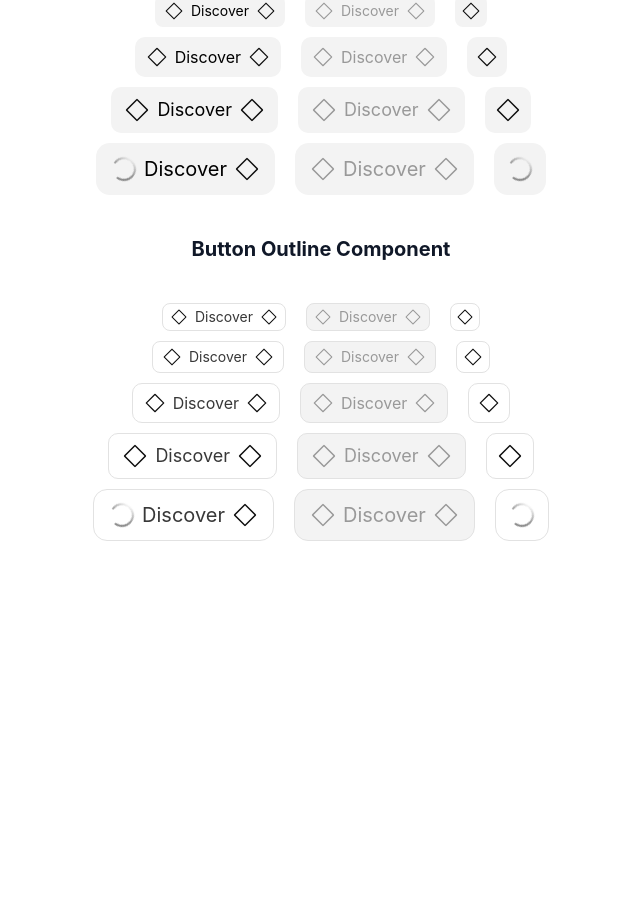
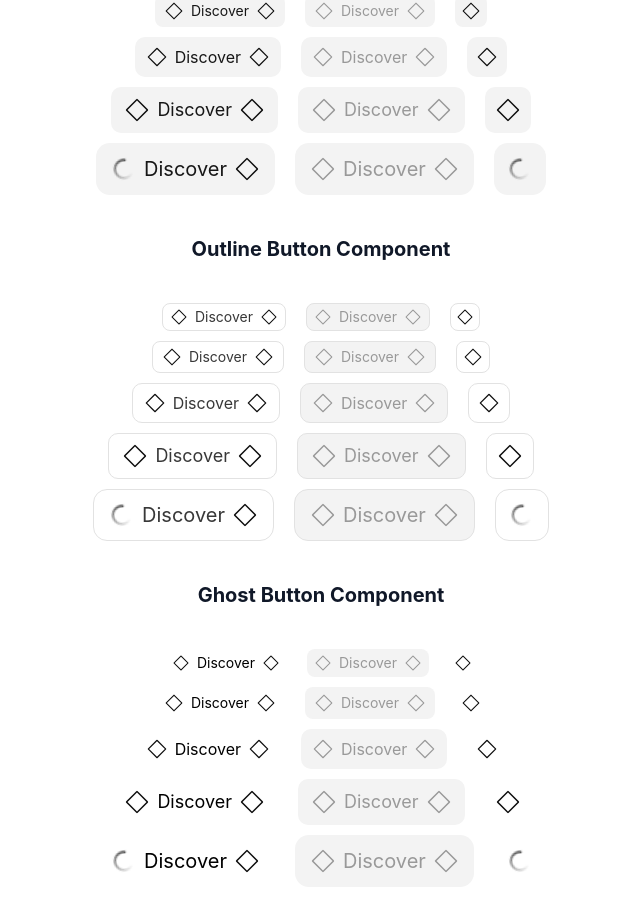
Before and after one commit to MohanaprabhuR/espresso, a Next.js app: page / in a window 1280 px wide. Shown: the part 609-1520 px from the top of the page, without its empty margins (319-959 px from the left). Before the commit the page ends 1230 px from the top, so only its background shows below. Built offline with nearby package versions, Linux system fonts and the light colour scheme.

Commit message:
Icon fix on dark mode and light mode

```diff
--- a/src/components/buttons/page.tsx
+++ b/src/components/buttons/page.tsx
@@ -5,7 +5,7 @@ export default function Home() {
     <>
       <div>
         <h1 className="text-xl text-center font-bold text-gray-900 dark:text-white pb-10">
-          Button Solid Component
+          Solid Button Component
         </h1>
         <div className="flex flex-col justify-center items-center gap-[10px_0]">
           <div className="flex gap-[0_20px]">
@@ -69,7 +69,7 @@ export default function Home() {
       </div>
       <div className="pt-10 text-center">
         <h1 className="text-xl font-bold text-gray-900 dark:text-white pb-10">
-          Button Subtle Component
+          Subtle Button Component
         </h1>
         <div className="flex flex-col justify-center items-center gap-[10px_0]">
           <div className="flex gap-[0_20px]">
@@ -134,7 +134,7 @@ export default function Home() {
 
       <div className="pt-10 text-center">
         <h1 className="text-xl font-bold text-gray-900 dark:text-white pb-10">
-          Button Outline Component
+          Outline Button Component
         </h1>
         <div className="flex flex-col justify-center items-center gap-[10px_0]">
           <div className="flex gap-[0_20px]">
@@ -196,6 +196,70 @@ export default function Home() {
           </div>
         </div>
       </div>
+      <div className="pt-10 text-center">
+        <h1 className="text-xl font-bold text-gray-900 dark:text-white pb-10">
+          Ghost Button Component
+        </h1>
+        <div className="flex flex-col justify-center items-center gap-[10px_0]">
+          <div className="flex gap-[0_20px]">
+            <Button variant="ghost" size="sm">
+              Discover
+            </Button>
+            <Button variant="ghost" size="sm" disabled>
+              Discover
+            </Button>
+            <Button variant="ghost" size="sm" iconOnly>
+              Discover
+            </Button>
+          </div>
+
+          <div className="flex gap-[0_20px]">
+            <Button variant="ghost" size="md">
+              Discover
+            </Button>
+            <Button variant="ghost" size="md" disabled>
+              Discover
+            </Button>
+            <Button variant="ghost" size="md" iconOnly>
+              Discover
+            </Button>
+          </div>
+
+          <div className="flex gap-[0_20px]">
+            <Button variant="ghost" size="lg">
+              Discover
+            </Button>
+            <Button variant="ghost" size="lg" disabled>
+              Discover
+            </Button>
+            <Button variant="ghost" size="lg" iconOnly>
+              Discover
+            </Button>
+          </div>
+          <div className="flex gap-[0_20px]">
+            <Button variant="ghost" size="xl">
+              Discover
+            </Button>
+            <Button variant="ghost" size="xl" disabled>
+              Discover
+            </Button>
+            <Button variant="ghost" size="xl" iconOnly>
+              Discover
+            </Button>
+          </div>
+          <div className="flex gap-[0_20px]">
+            <Button variant="ghost" size="xxl" loading>
+              Discover
+            </Button>
+            <Button variant="ghost" size="xxl" disabled>
+              Discover
+            </Button>
+            <Button variant="ghost" size="xxl" iconOnly loading>
+              Discover
+            </Button>
+          </div>
+        </div>
+      </div>
     </>
   );
 }
--- a/src/components/ui/button.tsx
+++ b/src/components/ui/button.tsx
@@ -5,27 +5,28 @@ import { Slot } from "@radix-ui/react-slot";
 import { cva, type VariantProps } from "class-variance-authority";
 import { useTheme } from "next-themes";
 import { cn } from "@/lib/utils";
+import Image from "next/image";
 
 const buttonVariants = cva(
-  "inline-flex focus:shadow-[var(--focus-light)] items-center gap-[0_8px] justify-center whitespace-nowrap transition-all ease-in-out disabled:bg-[var(--gray2)] disabled:text-[var(--gray4)] disabled:pointer-events-none ",
+  "inline-flex focus:shadow-[var(--focus-light)] items-center gap-[0_8px] justify-center whitespace-nowrap transition-all ease-in-out disabled:bg-[var(--gray2)] disabled:text-[var(--gray4)] disabled:pointer-events-none",
   {
     variants: {
       variant: {
         solid:
           "bg-[var(--gray7)] hover:bg-[var(--gray6)] active:bg-[var(--gray5)] text-[var(--inkwhite)] outline-none",
         subtle:
-          "bg-[var(--gray2)] text-bg-[var(--gray7)]  hover:bg-[var(--gray3)] active:bg-[var(--gray1)] outline-none",
+          "bg-[var(--gray2)] text-[var(--gray7)] hover:bg-[var(--gray3)] active:bg-[var(--gray1)] outline-none",
         outline:
           "border border-[var(--gray1)] active:bg-[var(--gray1)] text-[var(--gray6)] focus:bg-[var(--gray2)]",
-        ghost: "hover:bg-accent hover:text-accent-foreground",
-        link: "text-primary underline-offset-4 hover:underline",
+        ghost:
+          "bg-transparent hover:bg-[var(--gray3)] active:bg-[var(--gray1)] focus:bg-[var(--gray2)]",
       },
       size: {
         sm: "h-7 rounded-lg text-sm font-[var(--font-variation-420)]",
         md: "h-8 rounded-lg text-sm font-[var(--font-variation-500)]",
         lg: "h-10 rounded-[10px] text-base font-[var(--font-variation-500)]",
-        xl: "h-[46px] rounded-xl text-lg rounded-[10px] font-[var(--font-variation-500-30)]",
-        xxl: "h-[52px] rounded-[14px] text-xl ffont-[var(--font-variation-500-30)]",
+        xl: "h-[46px] rounded-[10px] text-lg font-[var(--font-variation-500-30)]",
+        xxl: "h-[52px] rounded-[14px] text-xl font-[var(--font-variation-500-30)]",
       },
       iconOnly: {
         true: "",
@@ -37,7 +38,7 @@ const buttonVariants = cva(
       { size: "sm", iconOnly: true, className: "p-1.5" },
 
       { size: "md", iconOnly: false, className: "py-[7px] px-2.5" },
-      { size: "md", iconOnly: true, className: "p-[7px] " },
+      { size: "md", iconOnly: true, className: "p-[7px]" },
 
       { size: "lg", iconOnly: false, className: "py-2.5 px-3" },
       { size: "lg", iconOnly: true, className: "p-2.5" },
@@ -46,7 +47,7 @@ const buttonVariants = cva(
       { size: "xl", iconOnly: true, className: "p-[11px]" },
 
       { size: "xxl", iconOnly: false, className: "py-[14px] px-[16px]" },
-      { size: "xxl", iconOnly: true, className: "p-[14px] " },
+      { size: "xxl", iconOnly: true, className: "p-[14px]" },
     ],
     defaultVariants: {
       variant: "solid",
@@ -62,6 +63,8 @@ export interface ButtonProps
   asChild?: boolean;
   children?: React.ReactNode;
   loading?: boolean;
+  leftIcon?: React.ReactNode;
+  rightIcon?: React.ReactNode;
 }
 
 const iconSizeMap: Record<
@@ -87,33 +90,13 @@ const SvgIcon = ({ width, height }: { width: number; height: number }) => (
 );
 
 const Spinner = ({ width, height }: { width: number; height: number }) => (
-  <svg
+  <Image
+    src="/images/spinner-gray.png"
     width={width}
     height={height}
-    viewBox="0 0 16 16"
-    fill="none"
+    alt="Spinner"
     className="animate-spin"
-  >
-    <path
-      fillRule="evenodd"
-      clipRule="evenodd"
-      d="M8 1.333a6.667 6.667 0 1 0 6.667 6.667.667.667 0 1 1 1.333 0 8 8 0 1 1-8-8 .667.667 0 0 1 0 1.333Z"
-      fill="url(#spinner-gradient)"
-    />
-    <defs>
-      <linearGradient
-        id="spinner-gradient"
-        x1="8"
-        y1="0"
-        x2="8"
-        y2="16"
-        gradientUnits="userSpaceOnUse"
-      >
-        <stop stopColor="#888" />
-        <stop offset="1" stopColor="transparent" />
-      </linearGradient>
-    </defs>
-  </svg>
+  />
 );
 
 const DisabledIcon = ({ width, height }: { width: number; height: number }) => (
@@ -147,6 +130,8 @@ const Button = React.forwardRef<HTMLButtonElement, ButtonProps>(
       children,
       disabled,
       loading,
+      leftIcon,
+      rightIcon,
       ...props
     },
     ref
@@ -160,33 +145,36 @@ const Button = React.forwardRef<HTMLButtonElement, ButtonProps>(
     const renderIcon = (position: "left" | "right") => {
       if (disabled) return <DisabledIcon {...iconSize} />;
 
-      // Right Icon
-      if (position === "left") {
-        if (loading) return <Spinner {...iconSize} />;
-        if (variant === "solid")
+      const getVariantIcon = () => {
+        if (variant === "solid") {
           return isDark ? (
             <DarkModeIcon {...iconSize} />
           ) : (
             <SvgIcon {...iconSize} />
           );
+        }
         return isDark ? (
           <SvgIcon {...iconSize} />
         ) : (
           <DarkModeIcon {...iconSize} />
         );
+      };
+
+      if (position === "left" && loading) {
+        return variant === "solid" ? (
+          <Image
+            src="/images/spinner.png"
+            width={iconSize.width}
+            height={iconSize.height}
+            alt="Spinner"
+            className="animate-spin"
+          />
+        ) : (
+          <Spinner {...iconSize} />
+        );
       }
-      //Left icon
-      if (variant === "solid")
-        return isDark ? (
-          <DarkModeIcon {...iconSize} />
-        ) : (
-          <SvgIcon {...iconSize} />
-        );
-      return isDark ? (
-        <SvgIcon {...iconSize} />
-      ) : (
-        <DarkModeIcon {...iconSize} />
-      );
+
+      return getVariantIcon();
     };
 
     return (
@@ -196,9 +184,9 @@ const Button = React.forwardRef<HTMLButtonElement, ButtonProps>(
         disabled={disabled}
         {...props}
       >
-        {renderIcon("left")}
+        {leftIcon ?? renderIcon("left")}
         {!iconOnly && children}
-        {!iconOnly && renderIcon("right")}
+        {!iconOnly && (rightIcon ?? renderIcon("right"))}
       </Comp>
     );
   }
```
Also changed, not shown: public/images/spinner-gray.png (added), public/images/spinner-white.png (added).
